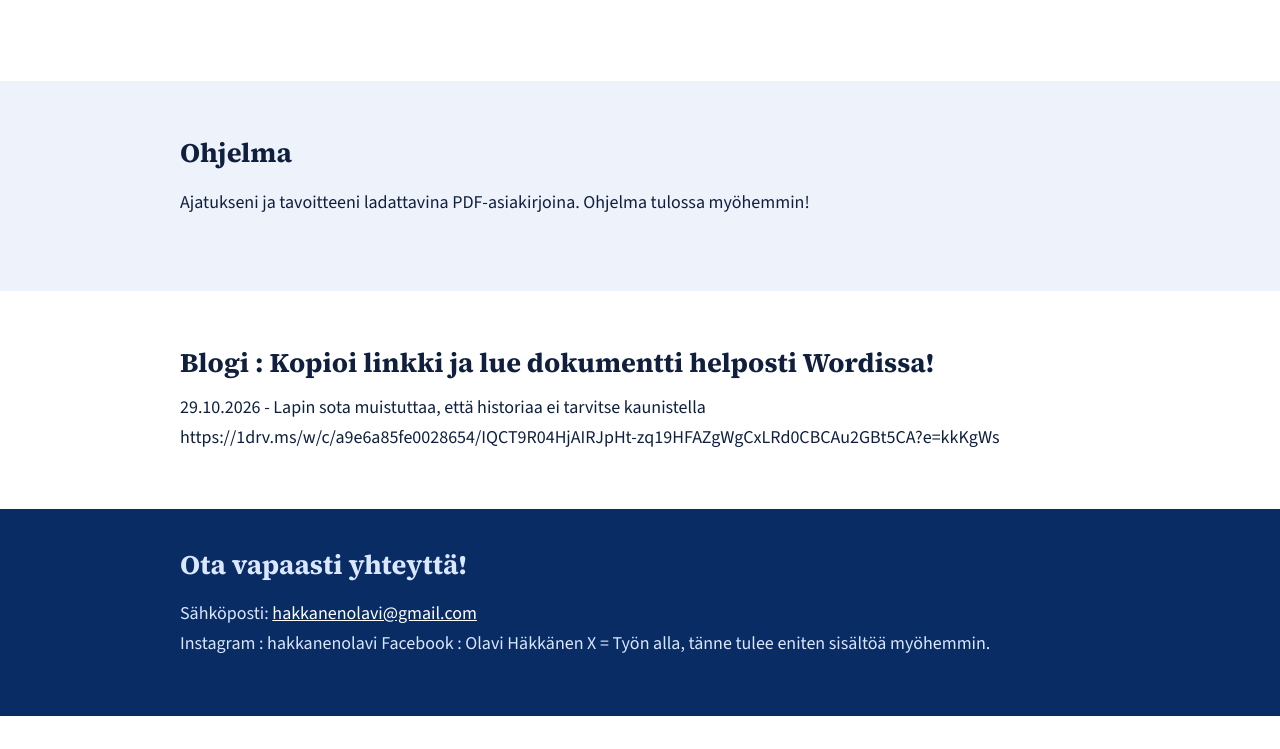
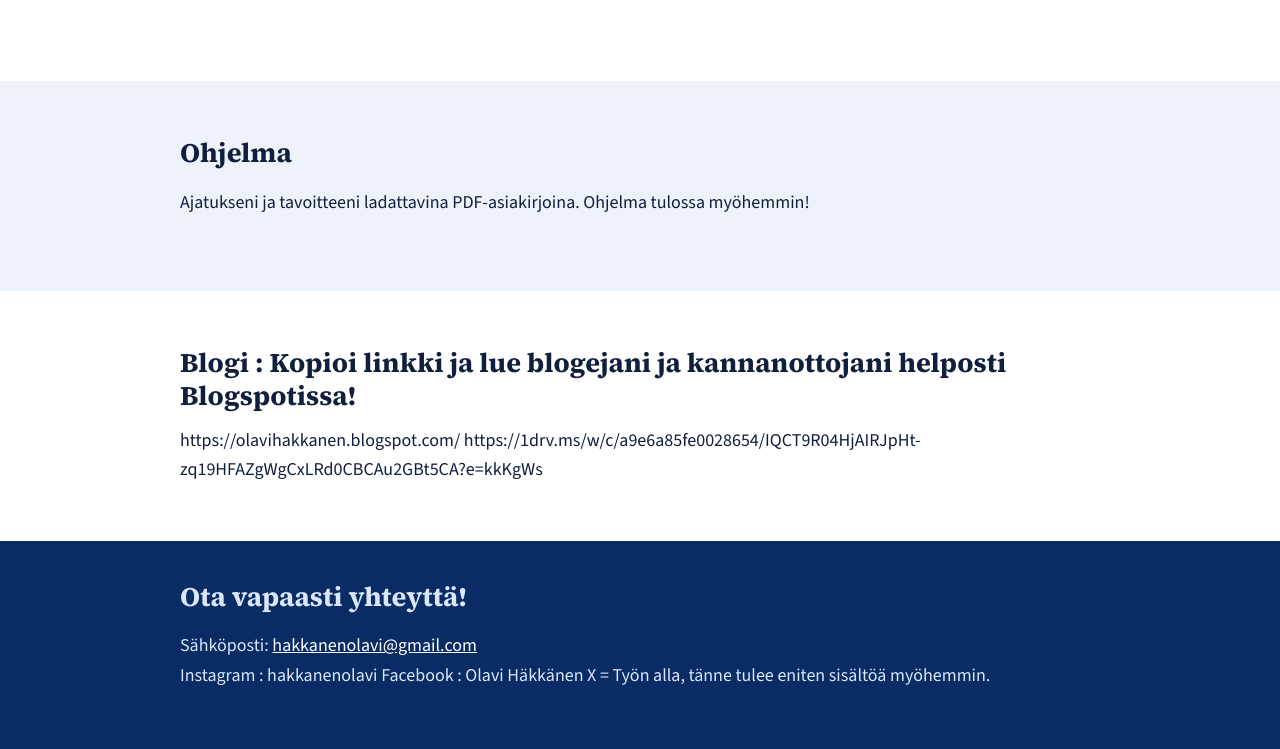
Before and after one commit to olavihakkanen/index.html, a plain HTML site: page index.html in a window 1280 px wide. Shown: the part 2067-2816 px from the top of the page. Before the commit the page ends 2783 px from the top, so only its background shows below. Drawn offline with nearby package versions, Linux system fonts and the light colour scheme.

Commit message:
Update index.html

```diff
--- a/index.html
+++ b/index.html
@@ -78,8 +78,8 @@ Minulle politiikka ei ole pelkkää puhetta. Se on tulevaisuuden päättämistä
 <p class="note" id="pmsg">Valitse tiedosto tai liitä linkki. Vain sinä näet tämän lomakkeen.</p></form></div>
 <div id="progs"></div></div></section>
 
-<section id="blogi"><div class="wrap"><h2>Blogi : Kopioi linkki ja lue dokumentti helposti Wordissa!</h2>
- <label> 29.10.2026 - Lapin sota muistuttaa, että historiaa ei tarvitse kaunistella </label>
+<section id="blogi"><div class="wrap"><h2>Blogi : Kopioi linkki ja lue blogejani ja kannanottojani helposti Blogspotissa!</h2>
+ <label> https://olavihakkanen.blogspot.com/ </label>
 
 
  <label>https://1drv.ms/w/c/a9e6a85fe0028654/IQCT9R04HjAIRJpHt-zq19HFAZgWgCxLRd0CBCAu2GBt5CA?e=kkKgWs</label>
```
